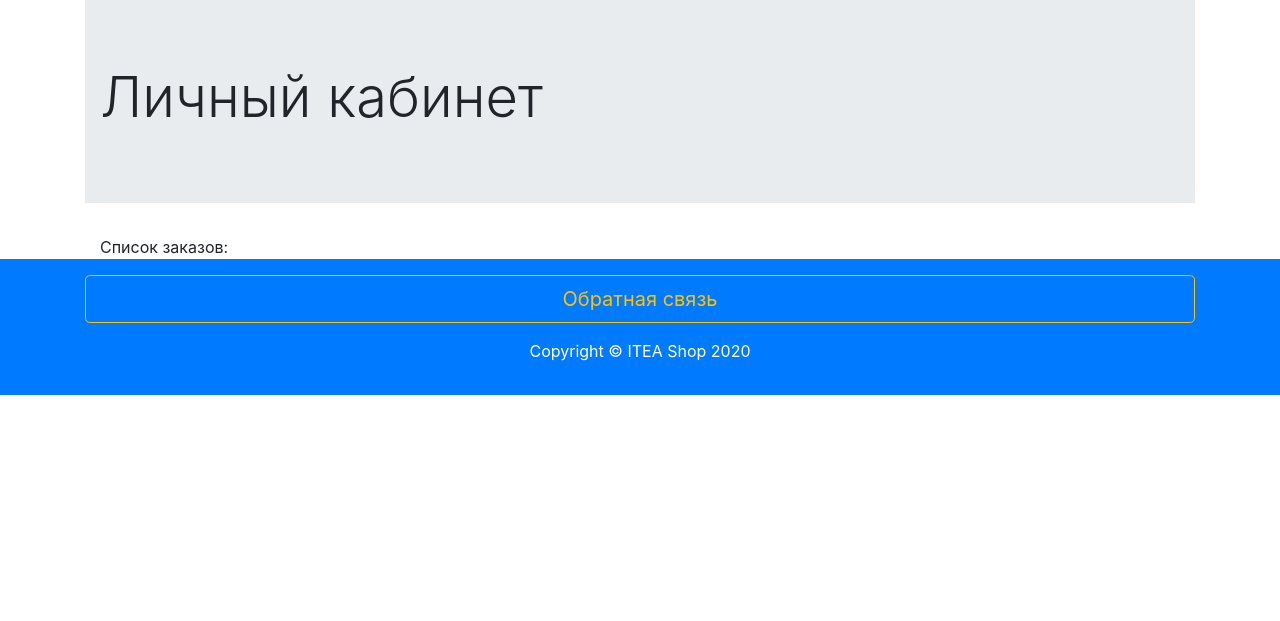
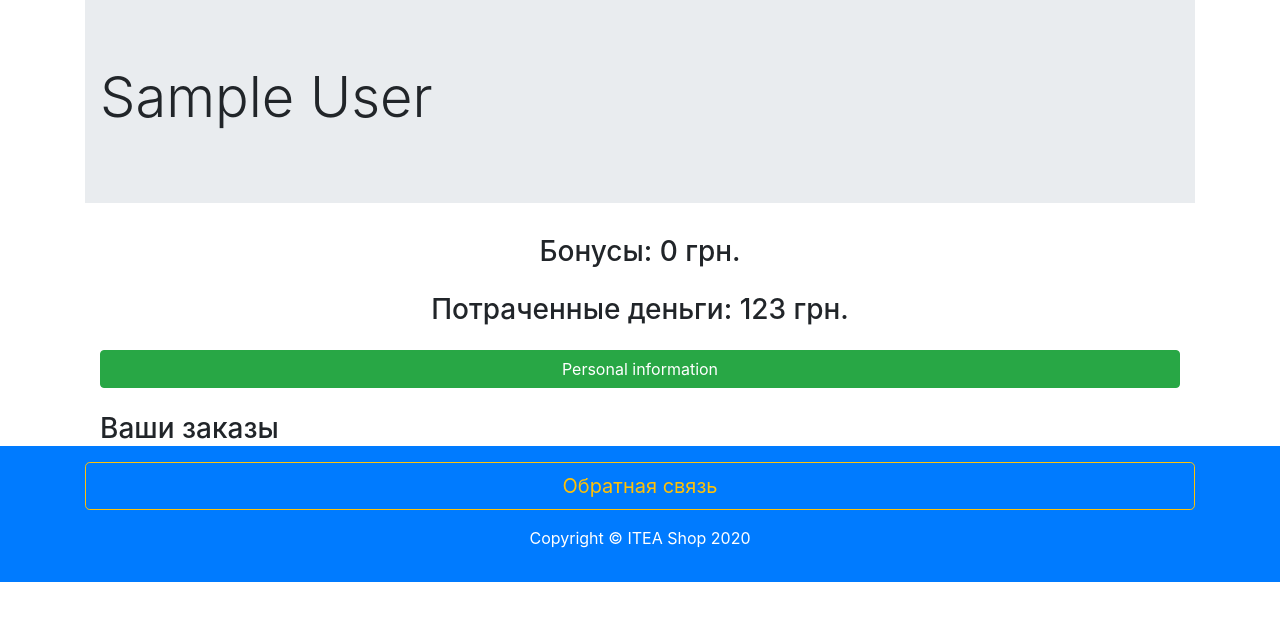
Before and after one commit to serhiikovalenko30/itea_django_shop, a Django app: page /users/profile/ in a window 1280 px wide. Shown: the part 56-677 px from the top of the page. Run offline with Django 3.2, Linux system fonts and the light colour scheme; the visitor is signed in with stand-in values (Sample User, id 1); data comes from the database, SQL or seed files in the repository; data that the repository does not hold is empty; some libraries are stand-ins or nearby versions.

Commit message:
eighth lesson; final

```diff
--- a/shop/templates/base.html
+++ b/shop/templates/base.html
@@ -44,6 +44,11 @@
 
     {% include 'modals/contact_us.html' %}
 
+    {% if not user.is_authenticated %}
+    {% include 'users/modals/login.html' %}
+    {% include 'users/modals/register.html' %}
+    {% endif %}
+
     <script src="{% static 'js/jquery.min.js' %}"></script>
     <script src="{% static 'js/popper.min.js' %}"></script>
     <script src="{% static 'js/bootstrap.min.js' %}"></script>
--- a/shop/templates/components/header.html
+++ b/shop/templates/components/header.html
@@ -12,8 +12,8 @@
                 <a href="{% url 'users:profile' %}" class="btn btn-primary my-2 my-sm-0 ml-auto">Личный кабинет, {{ user }}</a>
                 <a href="{% url 'users:logout' %}" class="btn btn-danger my-2 my-sm-0 ml-sm-2">Выйти</a>
             {% else %}
-                <a href="{% url 'users:login' %}" class="btn btn-success my-2 my-sm-0 ml-auto">Войти</a>
-                <a href="{% url 'users:register' %}" class="btn btn-primary my-2 my-sm-0 ml-sm-2">Зарегистрироваться</a>
+                <button type="button" class="btn btn-success my-2 my-sm-0 ml-auto" data-toggle="modal" data-target="#login">Войти</button>
+                <button type="button" class="btn btn-primary my-2 my-sm-0 ml-sm-2" data-toggle="modal" data-target="#register">Зарегистрироваться</button>
             {% endif %}
         </div>
     </div>
--- a/shop/templates/users/profile.html
+++ b/shop/templates/users/profile.html
@@ -5,16 +5,66 @@
 
 <div class="jumbotron jumbotron-fluid">
     <div class="container">
-        <h1 class="display-4">Личный кабинет</h1>
+        <h1 class="display-4">{{ user.name }} {{ user.surname }}</h1>
     </div>
 </div>
 
 <div class="container">
-    <p>{{ user.phone }}</p>
-    Список заказов:
+
+    <div class="text-center mb-4">
+        <p class="h3">Бонусы: {{ user.bonus }} грн.</p>
+    </div>
+
+    <div class="text-center mb-4">
+        <p class="h3">Потраченные деньги: 123 грн.</p>
+    </div>
+
+    <div class="text-center mb-4">
+        <button id="btn-contact" data-toggle="modal" data-target="#contact"
+            class="btn btn-success btn-block follow">Personal information</button>
+    </div>
+
+    <span class="h3">Ваши заказы</span>
     {% for order in user.order_set.all %}
-        <p>Заказ №{{ order.pk }}</p>
+    <div class="media text-muted pt-3">
+        <p class="media-body pb-3 mb-0 small lh-125 border-bottom border-gray">
+            <strong class="d-block text-gray-dark">Заказ #{{ order.id }}</strong>
+            <span>Оформлен: {{ order.created_at }}</span><br>
+            <a href="#">Детали</a>
+        </p>
+    </div>
     {% endfor %}
 </div>
 
+<div class="modal fade" id="contact" tabindex="-1" role="dialog" aria-labelledby="exampleModalLabel" aria-hidden="true">
+    <div class="modal-dialog" role="document">
+        <div class="modal-content">
+
+            <form class="form-group" action="" method="">
+                <div class="modal-header">
+                    <h5 class="modal-title" id="contact">Персональная информация</h5>
+                    <button type="button" class="close" data-dismiss="modal" aria-label="Close">
+                        <span aria-hidden="true">×</span>
+                    </button>
+                </div>
+                <div class="modal-body">
+                    <label>Имя</label>
+                    <input type="text" name="first_name" class="form-control" value="{{ user.name }}">
+                    <label>Фамилия</label>
+                    <input type="text" name="last_name" class="form-control" value="{{ user.surname }}">
+                    <label>Email</label>
+                    <input type="email" name="email" class="form-control" value="{{ user.email }}">
+                    <label>Телефон</label>
+                    <input type="text" name="phone" class="form-control" value="{{ user.phone }}">
+                </div>
+                <div class="modal-footer">
+                    <button type="button" class="btn btn-secondary" data-dismiss="modal">Закрыть</button>
+                    <button type="submit" class="btn btn-primary">Обновить</button>
+                </div>
+            </form>
+
+        </div>
+    </div>
+</div>
+
 {% endblock main %}
```
Also changed, not shown: apps/users/views.py (+3 -5 lines), shop/settings.py (+20 -0 lines), shop/templates/users/modals/login.html (added, +24 -0 lines), shop/templates/users/modals/register.html (added, +24 -0 lines).
